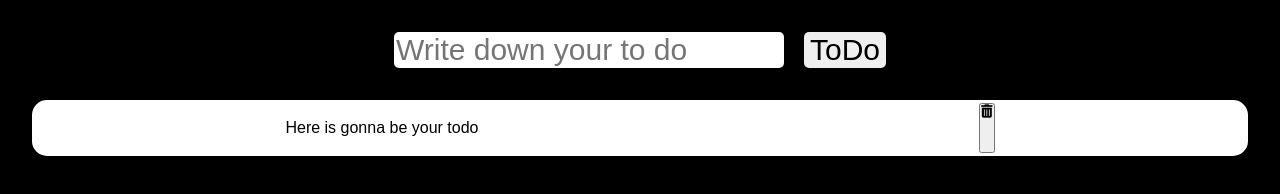
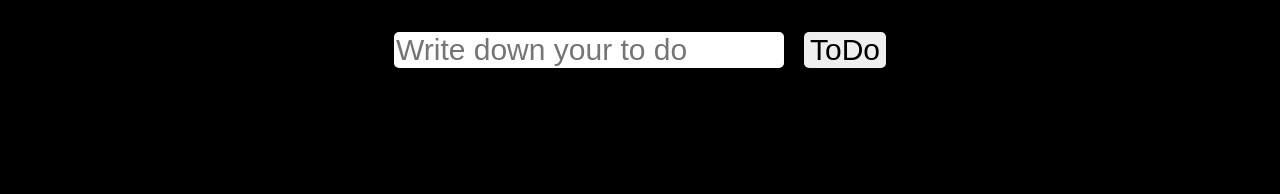
Before and after one commit to Vincasmen/ToDo-App, a plain HTML site: page index.html in a window 1280 px wide. Drawn offline with Linux system fonts and the light colour scheme.

Commit message:
Hid the html structure od new todo.

```diff
--- a/index.html
+++ b/index.html
@@ -22,15 +22,16 @@
     </div>
 
     <div id="card"></div>
-    <card id="todo-card">
-      <div id="todo-div">
-        <p id="todo-paragraph">Here is gonna be your todo</p>
-        <button class="delete">
-          <i id="trash-icon" class="fas fa-trash-alt"></i>
-        </button>
-      </div>
-    </card>
   </body>
 
   <script src="index.js"></script>
 </html>
+
+<!-- <card id="todo-card">
+    <div id="todo-div">
+      <p id="todo-paragraph">Here is gonna be your todo</p>
+      <button class="delete">
+        <i id="trash-icon" class="fas fa-trash-alt"></i>
+      </button>
+    </div>
+  </card> -->
```
